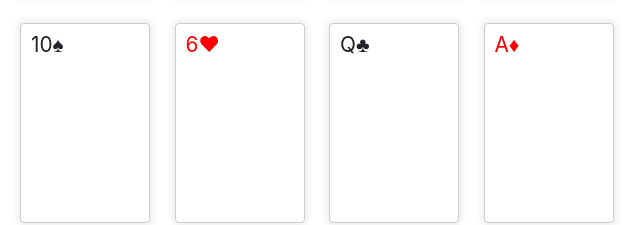
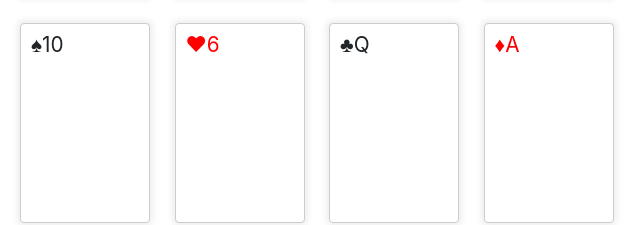
Before and after one commit to akmalkrmv/bura, a plain HTML site: page index.html in a window 1280 px wide. Shown: the part 223-448 px from the top of the page, 0-640 px from the left. Drawn offline with nearby package versions, Linux system fonts and the light colour scheme.

Commit message:
suit moved

```diff
--- a/main.css
+++ b/main.css
@@ -24,18 +24,18 @@
     font-size: 1.3em;
 }
 
-.suit-holder.clubs::after {
+.suit-holder.clubs::before {
     content: '♣';
 }
 
-.suit-holder.spades::after {
+.suit-holder.spades::before {
     content: '♠';
 }
 
-.suit-holder.hearts::after {
+.suit-holder.hearts::before {
     content: '♥';
 }
 
-.suit-holder.diamonds::after {
+.suit-holder.diamonds::before {
     content: '♦';
 }
```
